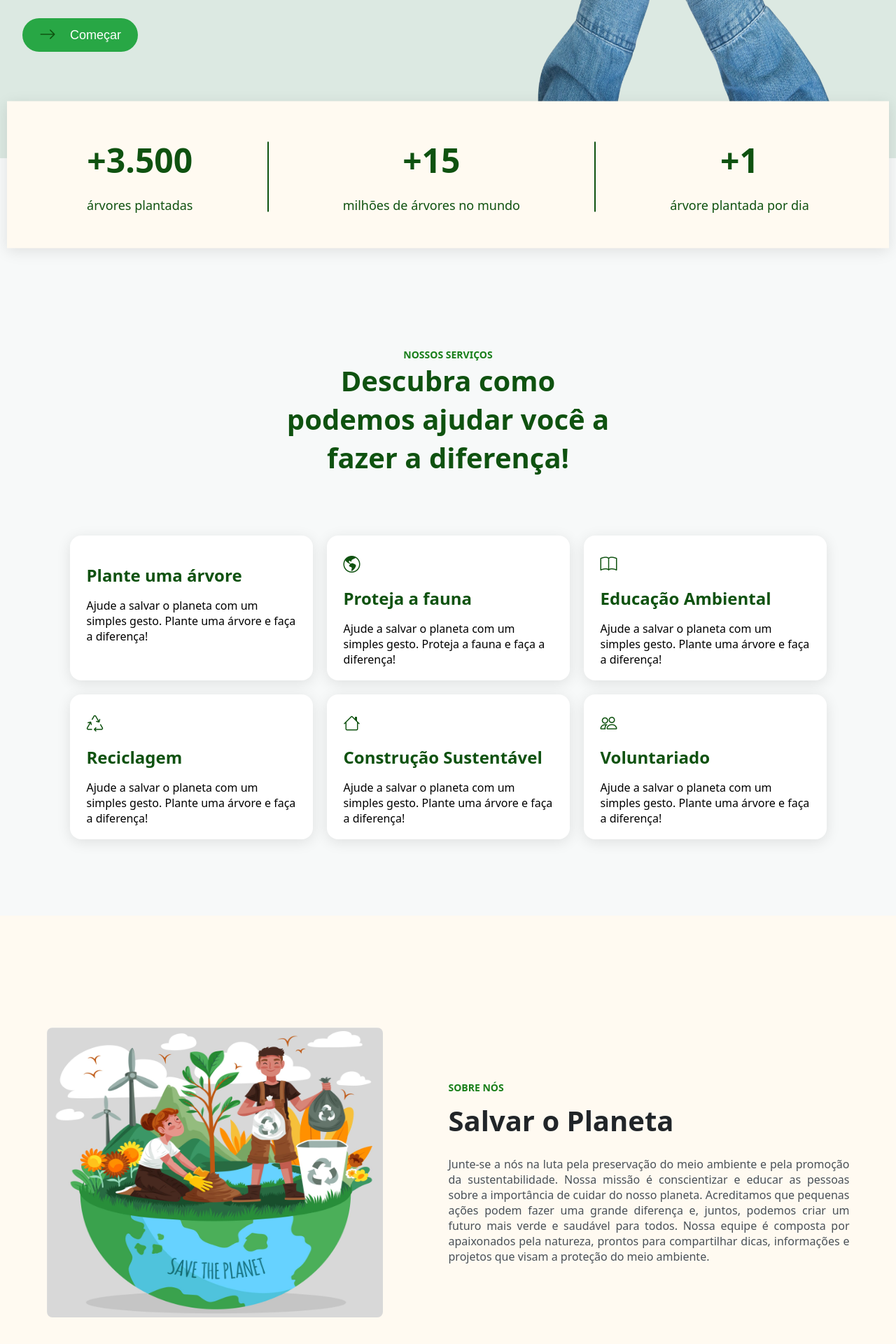
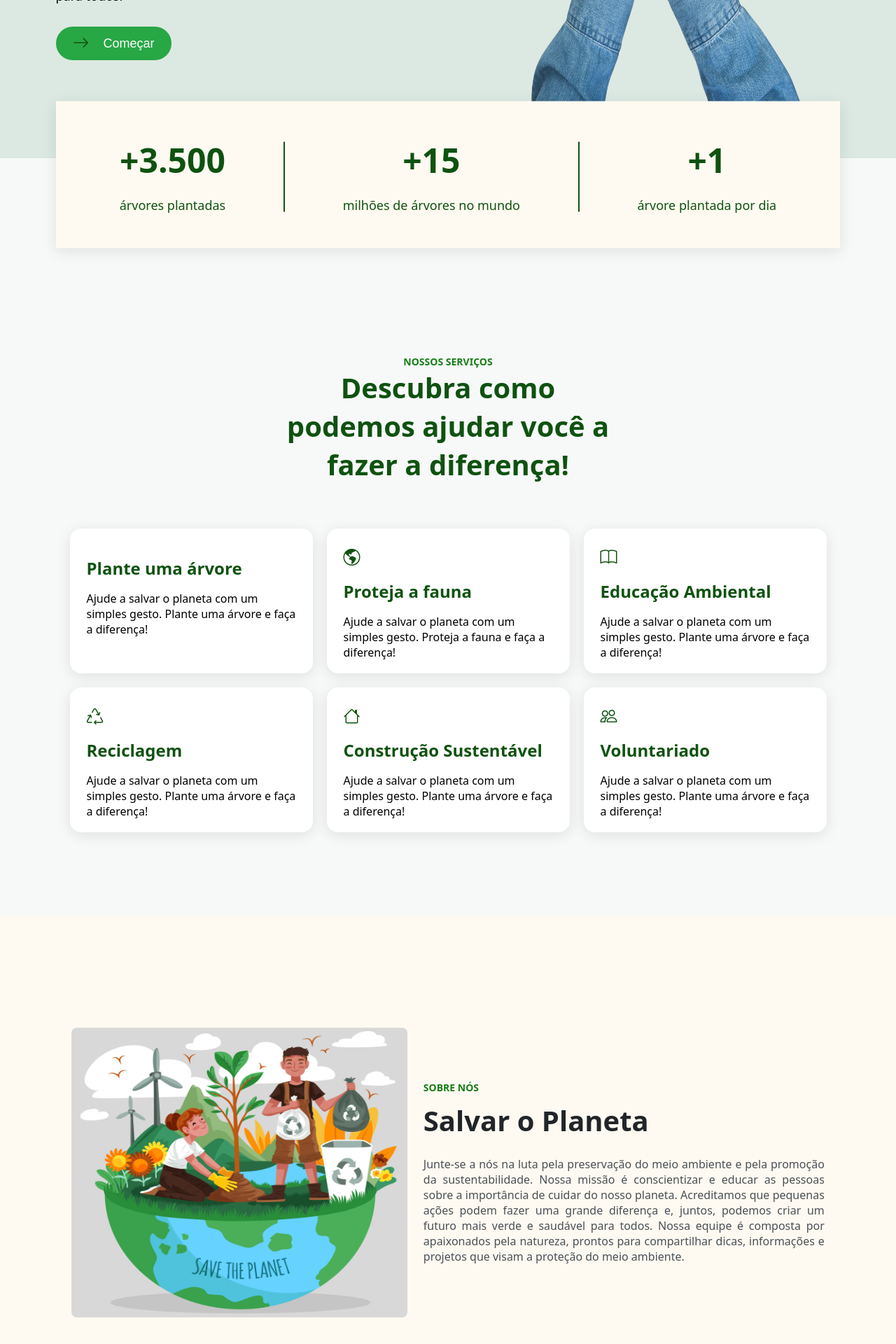
Before and after one commit to brunasilvaraujo/sustainable-nature, a React (Vite) app: page / in a window 1280 px wide. Shown: the part 518-2438 px from the top of the page at 70% size. Built offline with nearby package versions, Linux system fonts and the light colour scheme.

Commit message:
fix: Modificações nos componentes e estilo

```diff
--- a/src/App.css
+++ b/src/App.css
@@ -18,6 +18,12 @@ body {
   flex-direction: column;
 }
 
+.container {
+  width: 100%;
+  max-width: 1121px;
+  margin: 0 auto;
+}
+
 /* HEADER*/
 
 .header {
@@ -33,7 +39,6 @@ body {
   display: flex;
   align-items: center;
   justify-content: space-between;
-  width: 1233px;
   height: 72px;
 }
 
@@ -122,6 +127,7 @@ margin-bottom: -25px;
   display: flex;
   justify-content: center;
   align-items: center;
+  width: 100%;
   height: 672px; /* ocupa toda a altura da tela */
   background-color: #DCE9E2; /* cor de fundo opcional */
   padding: 32px;
@@ -185,7 +191,7 @@ margin-bottom: -25px;
 .hero-number {
   position: absolute;
   height: 210px;
-  width: 1260px;
+  width: 1120px;
   padding: 8px;
   bottom: 50%;
   left: 50%;
@@ -252,8 +258,7 @@ margin-bottom: -25px;
   display: flex;
   justify-content: center;
   align-items: center;
-  height: 1082px;
-  background-color: #F7F9F9;
+
 }
 
 .services-container {
@@ -261,7 +266,8 @@ margin-bottom: -25px;
   justify-content: center;
   align-items: center;
   flex-direction: column;
-  max-width: 1233px;
+  background-color: #F7F9F9;
+  height: 1082px;
   width: 100%;
   gap: 20px;
 }
@@ -271,7 +277,6 @@ margin-bottom: -25px;
   justify-content: center;
   align-items: center;
   flex-direction: column;
-  width: 497px;
 }
 
 .services-text {
@@ -284,6 +289,7 @@ margin-bottom: -25px;
 
 .services-title {
   font-size: 40px;
+  width: 497px;
   color: #0f5210;
   font-weight: bold;
   margin-bottom: 64px;
@@ -335,18 +341,25 @@ margin-bottom: -25px;
 
 .about {
   display: flex;
-  justify-content: center;
+  justify-content: space-evenly;
   align-items: center;
+  width: 100%;
   height: 734px;
   gap: 20px;
   background-color: #FFFAF1;
+}
+
+.about-container {
+  display: flex;
+  justify-content: space-evenly;
+  align-items: center;
+  width: 100%;
 }
 
 .about-image {
   max-width: 100%;
   width: 480px;
   height: 414px;
-  margin-right: 74px;
   border-radius: 8px;
 }
 
@@ -379,3 +392,82 @@ margin-bottom: -25px;
   text-align: justify;
   color: #495057;
 }
+
+/* Contact */
+
+.contact {
+  display: flex;
+  justify-content: space-evenly;
+  align-items: center;
+  height: 699px;
+  background-color: #F7F9F9;
+}
+
+.contact-container {
+  display: flex;
+  justify-content: space-evenly;
+  align-items: center;
+  width: 100%;
+}
+
+.contact-content {
+  display: flex;
+  justify-content: center;
+  flex-direction: column;
+  width: 404px;
+  height: 304px;
+}
+
+.contact-image {
+  max-width: 100%;
+  width: 575px;
+  height: 379px;
+  margin-left: 141px;
+  border-radius: 8px;
+}
+
+.contact-title {
+  font-size: 40px;
+  font-weight: bold;
+  margin-bottom: 24px;
+  margin-top: 10px;
+  color: #212529;
+}
+
+.bi {
+  font-size: 24px;
+  color: #0f5210;
+}
+
+.contact-address {
+  display: flex;
+  align-items: center;
+  margin-bottom: 16px;
+  gap: 16px;
+}
+
+.contact-email {
+  display: flex;
+  align-items: center;
+  gap: 16px;
+}
+
+.contact-button {
+  display: inline-flex;
+  align-items: center;
+  gap: 20px;
+  background-color: #28a745;
+  color: white;
+  padding: 10px 24px;
+  border: none;
+  border-radius: 32px;
+  cursor: pointer;
+  font-size: 18px;
+  width: 267px;
+  height: 56px;
+  margin-top: 40px;
+}
+
+.contact-button:hover {
+  background-color: #218838;
+}
--- a/src/App.jsx
+++ b/src/App.jsx
@@ -4,6 +4,7 @@ import Header from './components/Header'
 import Hero from './components/HeroSection'
 import Services from './components/SevicesSection';
 import About from './components/AboutSection';
+import Contact from './components/ContactSection';
 
 function App() {
 
@@ -13,6 +14,7 @@ function App() {
       <Hero />
       <Services />
       <About />
+      <Contact />
     </div>
   )
 }
--- a/src/components/AboutSection.jsx
+++ b/src/components/AboutSection.jsx
@@ -1,9 +1,10 @@
 function About() {
     return (
-        <>
-            <section className="about">
-                <img className="about-image" src="/assets/saveThePlanet.jpg" alt="Salvar o Planeta" />
-                <div className="about-content">
+        <section className="about">
+            <div className="container">
+                <div className="about-container">
+                    <img className="about-image" src="/assets/saveThePlanet.jpg" alt="Salvar o Planeta" />
+                    <div className="about-content">
                     <h3 className="about-subtitle">Sobre nós</h3>
                     <h1 className="about-title">Salvar o Planeta</h1>
                     <p className="about-description">Junte-se a nós na luta pela preservação do meio ambiente e pela promoção da sustentabilidade.
@@ -13,9 +14,10 @@ function About() {
                         Nossa equipe é composta por apaixonados pela natureza, prontos para compartilhar dicas,
                         informações e projetos que visam a proteção do meio ambiente.
                     </p>
+                    </div>
                 </div>
-            </section>
-        </>
+            </div>
+        </section>
     )
 }
 
--- a/src/components/Header.jsx
+++ b/src/components/Header.jsx
@@ -4,7 +4,8 @@ import Nav from 'react-bootstrap/Nav';
 function Header() {
     return (
         <header className="header">
-            <Nav variant="underline" defaultActiveKey="/home" className="nav-menu">
+            <div className='container'>
+                <Nav variant="underline" defaultActiveKey="/home" className="nav-menu">
                 <div className="nav-logo">
                     <img className="logo" src="/assets/save-planet.png" alt="Logo" />
                     <p className="logo-text">Save Planet</p>
@@ -27,7 +28,8 @@ function Header() {
                     <a href=""><i class="bi bi-facebook"></i></a>
                     <a href=""><i class="bi bi-instagram"></i></a>
                 </span>
-            </Nav>
+                </Nav>
+            </div>
         </header>
 )}
 
--- a/src/components/HeroSection.jsx
+++ b/src/components/HeroSection.jsx
@@ -1,6 +1,7 @@
 function Hero() {
     return (
         <section className="hero">
+            <div className="container">
                 <div className="hero-content">
                     <div className="hero-text">
                         <p className="head-text">Bem-Vindos a Save Planet 👋</p>
@@ -30,6 +31,7 @@ function Hero() {
                         </div>
                     </div>
                 </div>
+            </div>
         </section>
     )
 }
--- a/src/components/SevicesSection.jsx
+++ b/src/components/SevicesSection.jsx
@@ -1,11 +1,10 @@
 function Services () {
     return (
-    <div className="services">
         <section className="services-container">
+            <div className="container">
                 <div className="services-header">
                     <h3 className="services-text">Nossos Serviços</h3>
                     <h2 className="services-title">Descubra como podemos ajudar você a fazer a diferença!</h2>
-            </div>
                     <div className="services-cards">
                         <div className="card">
                             <i class="bi bi-leaf"></i>
@@ -38,8 +37,9 @@ function Services () {
                             <p className="card-description">Ajude a salvar o planeta com um simples gesto. Plante uma árvore e faça a diferença!</p>
                         </div>
                     </div>
+                </div>
+            </div>
         </section>
-    </div>
     )
 }
 export default Services;
```
Lines whose indentation alone changed are shown as unchanged.
